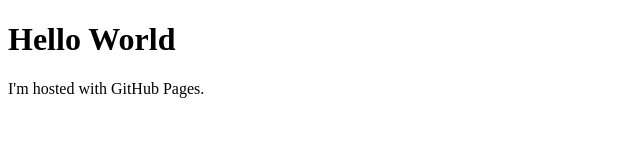
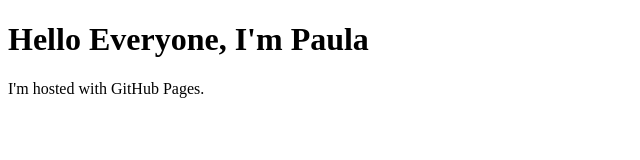
Before and after one commit to paulapsnipe/paulapsnipe.github.io, a plain HTML site: page index.html in a window 1280 px wide. Shown: the whole page, without its empty margins (0-640 px from the left). Drawn offline with Linux system fonts and the light colour scheme.

Commit message:
Add name

```diff
--- a/index.html
+++ b/index.html
@@ -1,7 +1,7 @@
 <!DOCTYPE html>
 <html>
 <body>
-<h1>Hello World</h1>
+<h1>Hello Everyone, I'm Paula</h1>
 <p>I'm hosted with GitHub Pages.</p>
 </body>
 </html>
```
